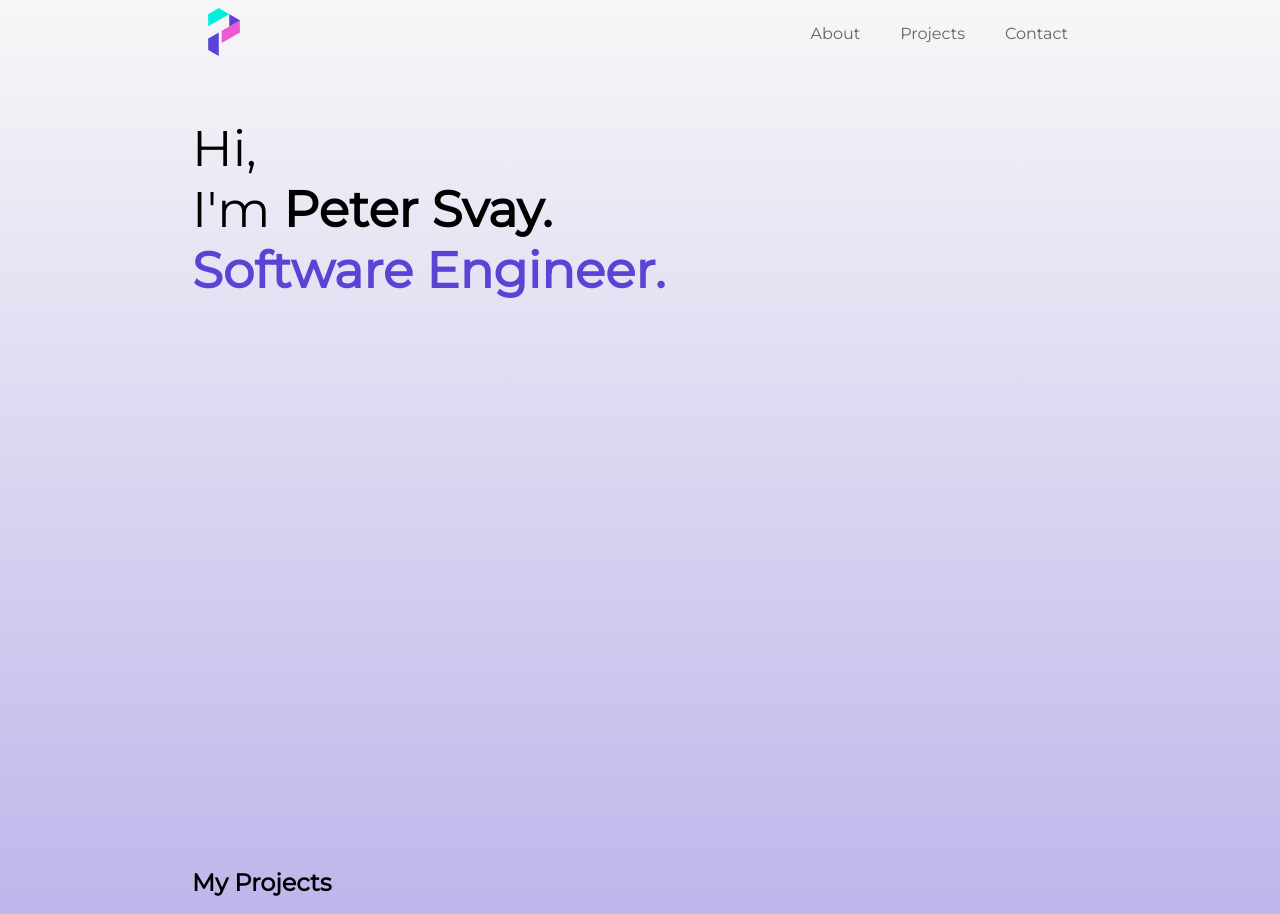
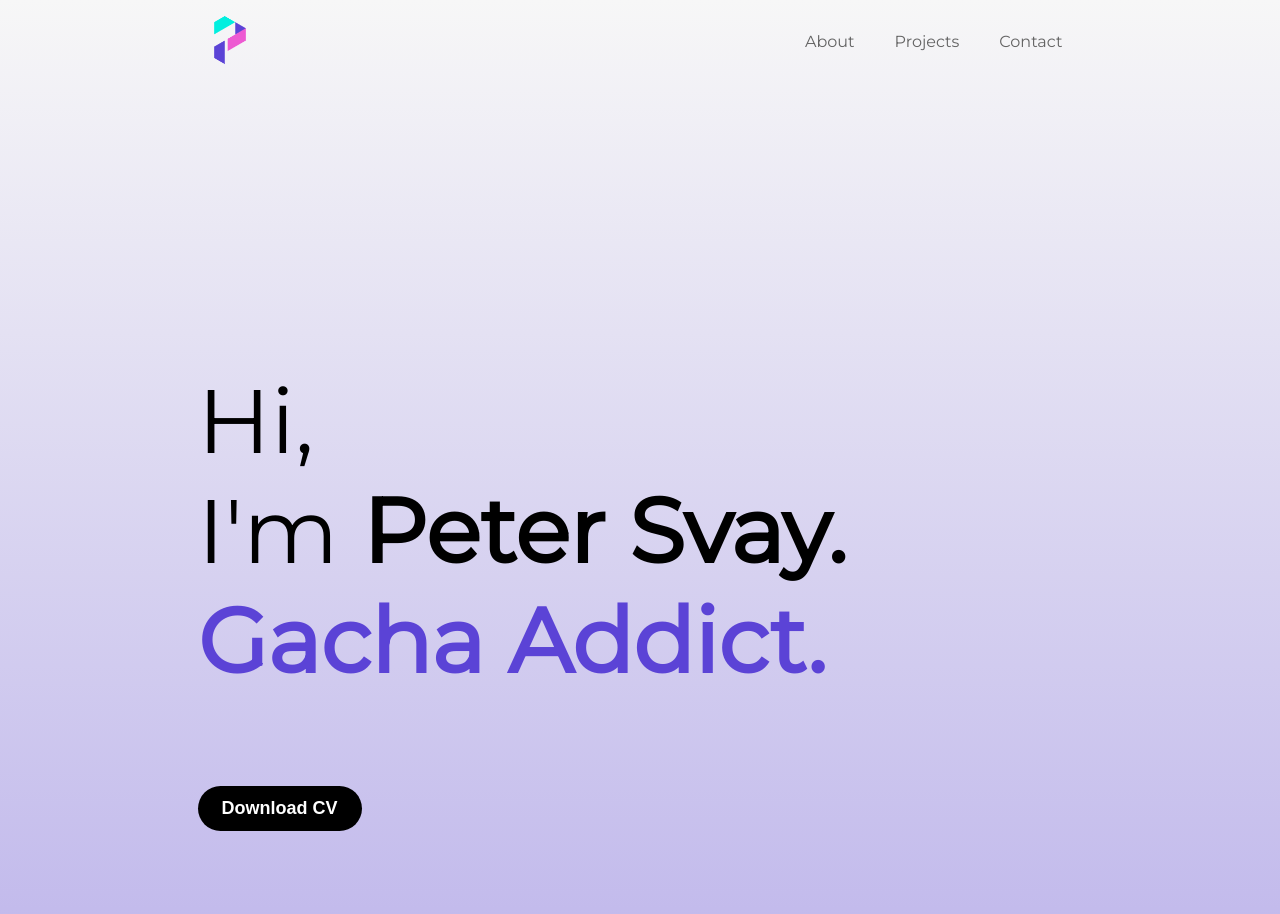
Before and after one commit to PeterSvay/myportfolio, a plain HTML site: page index.html in a window 1280 px wide. Shown: the top 914 px of the page. Drawn offline with Linux system fonts and the light colour scheme.

Commit message:
Added button

```diff
--- a/index.css
+++ b/index.css
@@ -2,7 +2,8 @@
 
 body {
 	font-family: "Montserrat", sans-serif;
-	background: linear-gradient(#F7F7F7 0%, #5b43d6 100%);
+
+	background: linear-gradient(#F7F7F7 0%, #5b43d6 100%);*/
 	margin: 0px;
 }
 
@@ -110,13 +111,35 @@ ul {
 #about {
 	background-size: 100vh;
 	display:flex;
+	margin-top: 200px;
+	flex-direction: column;
 
 }
 
 #introduction p {
-	font-size: 50px;
+	font-size: 90px;
 }
 
 b {
 	color:#5b43d6
 }
+
+.btn {
+	display: inline-block;
+	padding: 12px 24px;
+	font-size: 18px;
+	font-weight: bold;
+	text-align: center;
+	text-decoration: none;
+	background-color: #000;
+	color: #fff;
+	border-radius: 30px;
+	border: none;
+	cursor: pointer;
+	transition: background-color 0.3s, color 0.3s;
+  }
+
+  .btn:hover {
+	background-color: #fff;
+	color: #000;
+  }
--- a/index.html
+++ b/index.html
@@ -6,6 +6,7 @@
 	<meta name="viewport" content="width=device-width, initial-scale=1.0">
 	<link rel="stylesheet" href="index.css">
 	<link rel="stylesheet" href="https://fonts.googleapis.com/css?family=Montserrat">
+	<script src="script.js"></script>
 </head>
 <body>
 	<header>
@@ -23,7 +24,8 @@
 	</header>
 	<main>
 		<section id="about">
-			<div id="introduction"><p>Hi,<br> I'm <strong id="name">Peter Svay.</strong><br><b id="Whatami">Software Engineer.</b></p></div>
+			<div id="introduction"><p>Hi,<br> I'm <strong id="name">Peter Svay.</strong><br><b id="Whatami">Gacha Addict.</b></p></div>
+			<div><button class="btn">Download CV</button></div>
 		</section>
 		<section id="projects">
 			<h2>My Projects</h2>
--- /dev/null
+++ b/script.js
@@ -0,0 +1,3 @@
+function button(){
+    console.log("Hello");
+}
```
Also changed, not shown: images/mylogo2.png (added).
